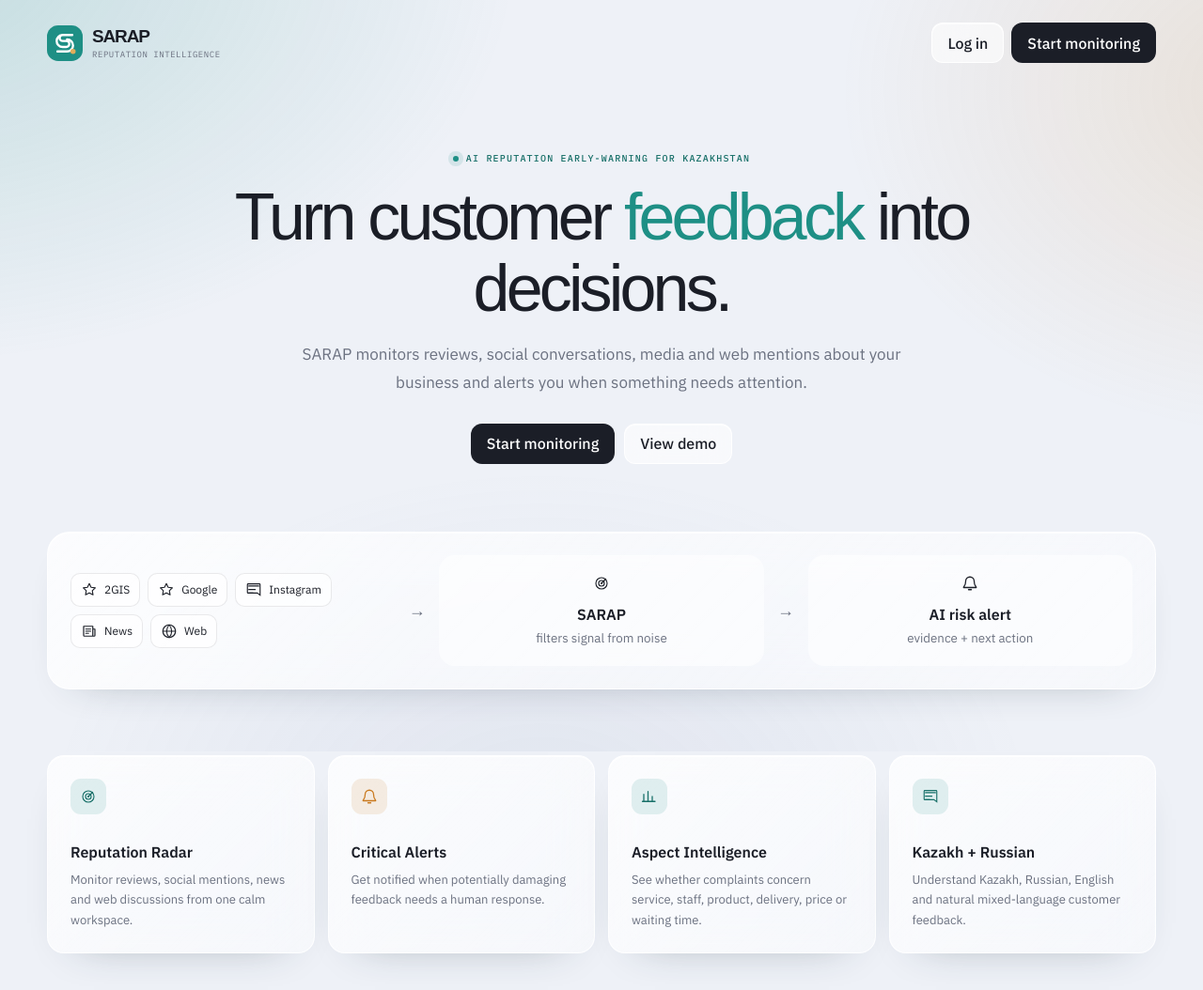
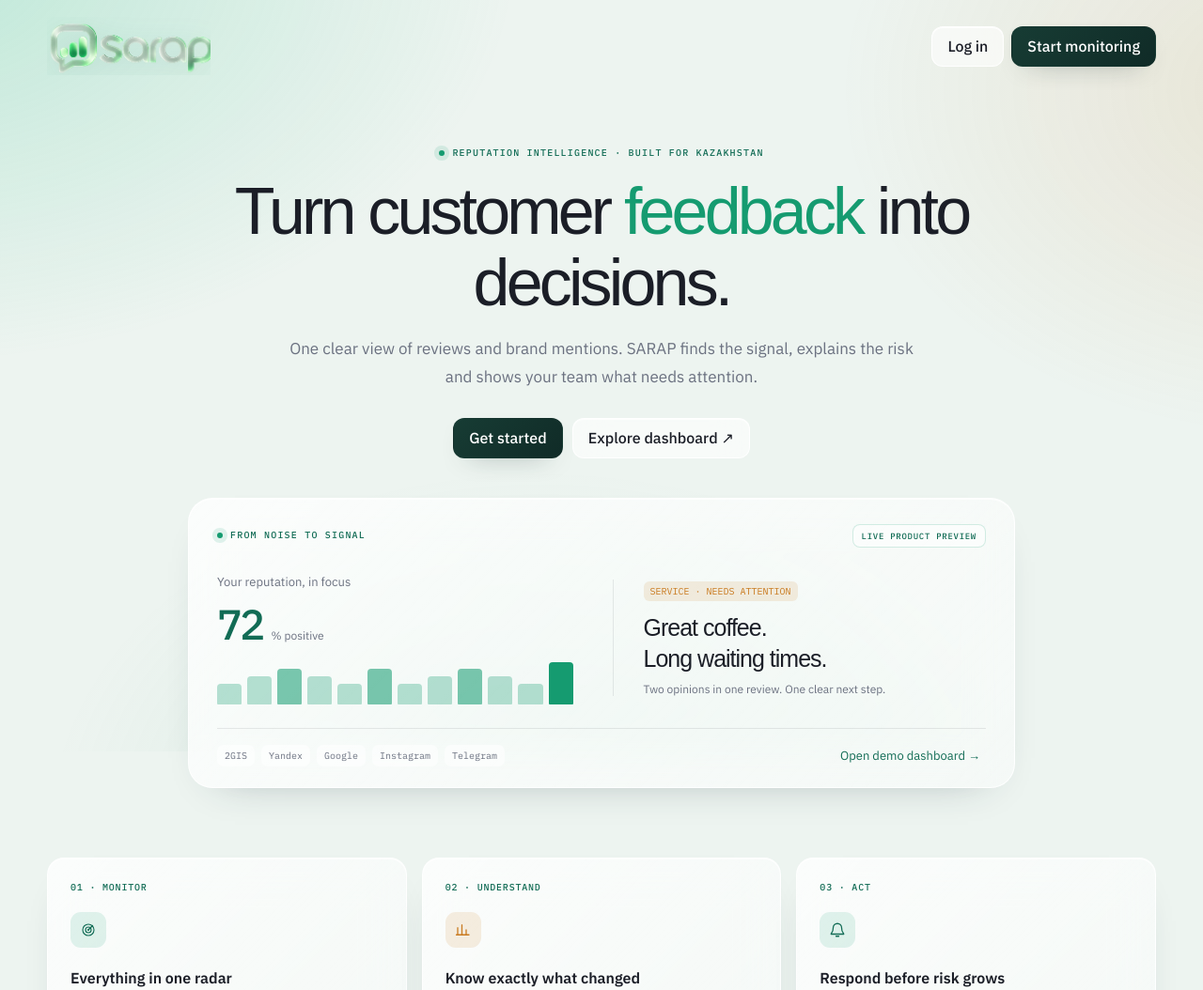
Before and after one commit to madinaerzhan60/sarap_ai, a plain HTML site: page frontend/index.html in a window 1280 px wide. Shown: the top 1054 px of the page at 94% size. Drawn offline with Linux system fonts and the light colour scheme; no server answers; a web font is replaced by a local one.

Commit message:
Restore product landing and apply glass SARAP brand

```diff
--- a/frontend/app.js
+++ b/frontend/app.js
@@ -26,7 +26,7 @@
   admin: '<svg class="icon" viewBox="0 0 24 24" fill="none"><path d="M12 3 4.5 6v5.5c0 4.7 3.1 7.8 7.5 9.5 4.4-1.7 7.5-4.8 7.5-9.5V6L12 3Z" stroke="currentColor" stroke-width="1.6"/><path d="M9 12h6M12 9v6" stroke="currentColor" stroke-width="1.6" stroke-linecap="round"/></svg>',
 };
 
-const logo = () => `<span class="brand"><svg class="brand-mark" viewBox="0 0 48 48" fill="none" aria-hidden="true"><rect width="48" height="48" rx="15" fill="#1E8F85"/><path d="M34 13H21a8 8 0 0 0 0 16h5a4 4 0 0 0 0-8h-5a4 4 0 0 1 0-8h13M14 35h13a8 8 0 0 0 0-16" stroke="white" stroke-width="3" stroke-linecap="round"/><circle cx="35" cy="35" r="3.5" fill="#E2AD5A"/></svg><span>SARAP<small>REPUTATION INTELLIGENCE</small></span></span>`;
+const logo = () => `<span class="brand" aria-label="SARAP"><span class="brand-logo" role="img" aria-label="SARAP"></span></span>`;
 
 const demoMentions = [
   { id:'m1', source:'2GIS', type:'review', author:'Nurlan B.', time:'2 hours ago', text:'Кофе күшті, бірақ кассир қыз өте дөрекі екен.', sentiment:'mixed', language:'Mixed KZ/RU', risk:61, aspects:[['Product','pos'],['Staff','neg']], rating:3, reviewed:false },
@@ -88,10 +88,11 @@
 function landing() {
   return `<main class="landing-shell">
     <nav class="landing-nav">${logo()}<div class="nav-actions"><button class="btn btn-secondary" data-action="login">Log in</button><button class="btn btn-primary" data-action="register">Start monitoring</button></div></nav>
-    <section class="hero"><div class="eyebrow">AI reputation early-warning for Kazakhstan</div><h1>Turn customer <span>feedback</span> into decisions.</h1><p>SARAP monitors reviews, social conversations, media and web mentions about your business and alerts you when something needs attention.</p><div class="hero-actions"><button class="btn btn-primary" data-action="register">Start monitoring</button><button class="btn btn-secondary" data-action="demo">View demo</button></div></section>
-    <section class="signal-flow glass" aria-label="SARAP product flow"><div class="source-cloud"><span class="source-chip">${icons.review}2GIS</span><span class="source-chip">${icons.review}Google</span><span class="source-chip">${icons.mentions}Instagram</span><span class="source-chip">${icons.news}News</span><span class="source-chip">${icons.web}Web</span></div><span class="flow-arrow">→</span><div class="flow-node">${icons.radar}<strong>SARAP</strong><small class="muted">filters signal from noise</small></div><span class="flow-arrow">→</span><div class="flow-node">${icons.alerts}<strong>AI risk alert</strong><small class="muted">evidence + next action</small></div></section>
-    <section class="features"><article class="feature glass"><div class="feature-icon">${icons.radar}</div><h3>Reputation Radar</h3><p>Monitor reviews, social mentions, news and web discussions from one calm workspace.</p></article><article class="feature glass"><div class="feature-icon">${icons.alerts}</div><h3>Critical Alerts</h3><p>Get notified when potentially damaging feedback needs a human response.</p></article><article class="feature glass"><div class="feature-icon">${icons.analytics}</div><h3>Aspect Intelligence</h3><p>See whether complaints concern service, staff, product, delivery, price or waiting time.</p></article><article class="feature glass"><div class="feature-icon">${icons.mentions}</div><h3>Kazakh + Russian</h3><p>Understand Kazakh, Russian, English and natural mixed-language customer feedback.</p></article></section>
+    <section class="hero"><div class="eyebrow">Reputation intelligence · built for Kazakhstan</div><h1>Turn customer <span>feedback</span> into decisions.</h1><p>One clear view of reviews and brand mentions. SARAP finds the signal, explains the risk and shows your team what needs attention.</p><div class="hero-actions"><button class="btn btn-primary" data-action="register">Get started</button><button class="btn btn-secondary" data-action="demo">Explore dashboard ↗</button></div></section>
+    <section class="signal-preview glass" aria-label="SARAP product preview"><div class="preview-head"><span class="section-label">From noise to signal</span><span class="preview-badge">Live product preview</span></div><div class="preview-grid"><div class="preview-score-block"><span>Your reputation, in focus</span><strong>72<small>% positive</small></strong><div class="preview-bars"><i></i><i></i><i></i><i></i><i></i><i></i><i></i><i></i><i></i><i></i><i></i><i></i></div></div><div class="preview-insight"><span class="tag neg">SERVICE · NEEDS ATTENTION</span><h2>Great coffee.<br>Long waiting times.</h2><p>Two opinions in one review. One clear next step.</p></div></div><div class="preview-bottom"><div class="source-row"><span>2GIS</span><span>Yandex</span><span>Google</span><span>Instagram</span><span>Telegram</span></div><button class="form-link" data-action="demo">Open demo dashboard →</button></div></section>
+    <section class="features landing-features"><article class="feature glass"><div class="feature-number">01 · MONITOR</div><div class="feature-icon">${icons.radar}</div><h3>Everything in one radar</h3><p>Connect reviews, social conversations, public channels, news and web mentions to one workspace.</p></article><article class="feature glass"><div class="feature-number">02 · UNDERSTAND</div><div class="feature-icon">${icons.analytics}</div><h3>Know exactly what changed</h3><p>AI separates service, staff, product, delivery and price instead of hiding meaning inside one score.</p></article><article class="feature glass"><div class="feature-number">03 · ACT</div><div class="feature-icon">${icons.alerts}</div><h3>Respond before risk grows</h3><p>Critical signals reach the team with evidence, priority and a reply draft in the customer’s language.</p></article></section>
     <section class="language-demo glass"><div><div class="eyebrow">Local language intelligence</div><h2>One review can contain two different truths.</h2><p class="muted">SARAP keeps the aspect-level meaning instead of flattening everything into one sentiment score.</p></div><div class="analysis-output"><p class="quote">“Кофе күшті, бірақ кассир қыз өте дөрекі екен.”</p><div class="analysis-row"><span>Product</span><strong class="good">Positive</strong></div><div class="analysis-row"><span>Staff</span><strong class="warning">Negative</strong></div><div class="analysis-row"><span>Language</span><strong>Mixed KZ/RU</strong></div></div></section>
+    <section class="pricing-section"><div class="section-intro"><div class="eyebrow">Plans that grow with your monitoring</div><h2>Start focused. Add sources when you need them.</h2><p>No complicated setup before you can see the product.</p></div><div class="pricing-grid"><article class="plan glass"><span class="plan-kicker">One-time</span><h3>Audit</h3><div class="plan-price">₸15,000</div><ul><li>Reputation snapshot</li><li>Connected-source report</li><li>Priority issues</li></ul><button class="btn btn-secondary" data-action="register">Get audit</button></article><article class="plan glass featured"><span class="plan-kicker">For growing brands</span><h3>Monitor</h3><div class="plan-price">₸45,000<small>/mo</small></div><ul><li>Continuous monitoring</li><li>Aspect and sentiment analysis</li><li>Alerts and team workflow</li></ul><button class="btn btn-primary" data-action="register">Start monitoring</button></article><article class="plan glass"><span class="plan-kicker">Multi-location</span><h3>Pro</h3><div class="plan-price">Custom</div><ul><li>Multiple brands and locations</li><li>Custom sources and alerts</li><li>Team access and API</li></ul><button class="btn btn-secondary" data-action="register">Create workspace</button></article></div></section>
     <footer class="landing-footer"><span>SARAP · Reputation intelligence for Kazakhstan</span><span>Connect → Monitor → Understand → Alert → Act</span></footer>
   </main>`;
 }
--- a/frontend/index.html
+++ b/frontend/index.html
@@ -10,12 +10,12 @@
   <link rel="preconnect" href="https://fonts.gstatic.com" crossorigin>
   <link href="https://fonts.googleapis.com/css2?family=Unbounded:wght@400;500;600&family=IBM+Plex+Mono:wght@400;500;600&family=IBM+Plex+Sans:wght@400;500;600&display=swap" rel="stylesheet">
   <link rel="icon" href="assets/favicon.svg" type="image/svg+xml">
-  <link rel="stylesheet" href="styles.css?v=11">
+  <link rel="stylesheet" href="styles.css?v=13">
 </head>
 <body>
   <div id="toast-region" class="toast-region" aria-live="polite"></div>
   <div id="app"></div>
-  <script src="config.js?v=11"></script>
-  <script type="module" src="app.js?v=11"></script>
+  <script src="config.js?v=13"></script>
+  <script type="module" src="app.js?v=13"></script>
 </body>
 </html>
--- a/frontend/styles.css
+++ b/frontend/styles.css
@@ -1,12 +1,12 @@
 :root {
-  --teal: #1e8f85;
-  --teal-dark: #176f68;
-  --teal-soft: rgba(30, 143, 133, .12);
+  --teal: #159b70;
+  --teal-dark: #126c55;
+  --teal-soft: rgba(21, 155, 112, .12);
   --amber: #c97a1f;
   --amber-soft: rgba(201, 122, 31, .13);
   --ink: #1b1e27;
   --muted: #6b7180;
-  --bg: #eef1f7;
+  --bg: #edf4f0;
   --line: rgba(27, 30, 39, .09);
   --glass: rgba(255, 255, 255, .68);
   --glass-strong: rgba(255, 255, 255, .86);
@@ -17,7 +17,7 @@
 * { box-sizing: border-box; }
 html { scroll-behavior: smooth; }
 body { margin: 0; min-height: 100vh; color: var(--ink); background: var(--bg); font-family: "IBM Plex Sans", sans-serif; -webkit-font-smoothing: antialiased; }
-body::before { content: ""; position: fixed; inset: 0; pointer-events: none; z-index: -1; background: radial-gradient(60rem 40rem at -8% -6%, rgba(30,143,133,.21), transparent 68%), radial-gradient(45rem 34rem at 108% 12%, rgba(201,122,31,.14), transparent 68%), radial-gradient(50rem 36rem at 45% 110%, rgba(104,125,173,.10), transparent 66%); }
+body::before { content: ""; position: fixed; inset: 0; pointer-events: none; z-index: -1; background: radial-gradient(60rem 40rem at -8% -6%, rgba(46,196,141,.25), transparent 68%), radial-gradient(45rem 34rem at 108% 12%, rgba(201,122,31,.13), transparent 68%), radial-gradient(50rem 36rem at 45% 110%, rgba(105,181,153,.14), transparent 66%); }
 button, input, select, textarea { font: inherit; }
 button, a { -webkit-tap-highlight-color: transparent; }
 button { cursor: pointer; }
@@ -28,12 +28,11 @@
 .mono { font-family: "IBM Plex Mono", monospace; }
 .eyebrow { display: flex; align-items: center; gap: 8px; margin: 0 0 12px; color: var(--teal-dark); font: 500 10px/1.4 "IBM Plex Mono", monospace; letter-spacing: .12em; text-transform: uppercase; }
 .eyebrow::before { content: ""; width: 6px; height: 6px; border-radius: 50%; background: var(--teal); box-shadow: 0 0 0 5px var(--teal-soft); }
-.brand { display: inline-flex; align-items: center; gap: 10px; text-decoration: none; font: 600 19px "Unbounded", sans-serif; letter-spacing: -.06em; }
-.brand-mark { width: 38px; height: 38px; flex: none; }
-.brand small { display: block; margin-top: 2px; color: var(--muted); font: 400 9px "IBM Plex Mono", monospace; letter-spacing: .06em; }
+.brand { width: 158px; height: 54px; display: inline-flex; align-items: center; overflow: hidden; flex: none; text-decoration: none; }
+.brand-logo { width: 100%; height: 100%; display: block; background: url("assets/sarap-glass-logo.png") center/132% auto no-repeat; filter: drop-shadow(0 8px 16px rgba(19,125,91,.12)); }
 .btn { min-height: 43px; display: inline-flex; align-items: center; justify-content: center; gap: 8px; padding: 10px 16px; border: 1px solid transparent; border-radius: 12px; background: transparent; color: var(--ink); font-weight: 500; text-decoration: none; transition: transform .18s, background .18s, border-color .18s; }
 .btn:hover { transform: translateY(-1px); }
-.btn-primary { background: var(--ink); color: white; }
+.btn-primary { background: linear-gradient(135deg, #173c34, #102b27); color: white; box-shadow: 0 10px 28px -18px rgba(16,43,39,.8); }
 .btn-secondary { border-color: rgba(255,255,255,.9); background: rgba(255,255,255,.60); box-shadow: var(--shadow); backdrop-filter: blur(18px); }
 .btn-teal { background: var(--teal); color: white; }
 .btn-quiet { min-height: 34px; padding: 6px 10px; border-color: var(--line); color: var(--muted); font-size: 12px; }
@@ -42,24 +41,36 @@
 .glass { border: 1px solid rgba(255,255,255,.83); background: linear-gradient(135deg, rgba(255,255,255,.79), rgba(255,255,255,.48)); box-shadow: var(--shadow); backdrop-filter: blur(24px) saturate(125%); }
 
 /* Landing */
-.landing-shell { width: min(1180px, calc(100% - 40px)); margin: 0 auto; padding: 24px 0 56px; }
+.landing-shell { width: min(1180px, calc(100% - 40px)); margin: 0 auto; padding: 18px 0 56px; }
 .landing-nav { display: flex; align-items: center; justify-content: space-between; gap: 16px; }
+.landing-nav .brand { width: 174px; height: 62px; }
 .nav-actions { display: flex; gap: 8px; }
-.hero { padding: 95px 0 72px; text-align: center; }
+.hero { padding: 76px 0 42px; text-align: center; }
 .hero .eyebrow { justify-content: center; }
 .hero h1 { max-width: 850px; margin: 18px auto; font: 500 clamp(38px, 5.7vw, 70px)/1.08 "Unbounded", sans-serif; letter-spacing: -.055em; }
 .hero h1 span { color: var(--teal); }
 .hero > p { max-width: 670px; margin: 0 auto 28px; color: var(--muted); font-size: 17px; line-height: 1.75; }
 .hero-actions { display: flex; justify-content: center; gap: 10px; flex-wrap: wrap; }
-.signal-flow { display: grid; grid-template-columns: 1fr auto 1fr auto 1fr; gap: 18px; align-items: center; padding: 24px; border-radius: 24px; }
-.source-cloud { display: flex; gap: 8px; flex-wrap: wrap; }
-.source-chip { display: inline-flex; align-items: center; gap: 7px; padding: 8px 10px; border: 1px solid var(--line); border-radius: 10px; background: rgba(255,255,255,.67); font-size: 12px; }
-.flow-node { min-height: 118px; display: grid; place-items: center; padding: 18px; border-radius: 17px; background: rgba(255,255,255,.53); text-align: center; }
-.flow-node strong { display: block; margin-top: 8px; }
-.flow-arrow { color: var(--muted); font: 18px "IBM Plex Mono", monospace; }
-.features { display: grid; grid-template-columns: repeat(4, 1fr); gap: 14px; margin: 70px 0; }
+.signal-preview { max-width: 880px; margin: 0 auto 74px; padding: 27px 30px 22px; border-radius: 26px; }
+.preview-head, .preview-bottom { display: flex; align-items: center; justify-content: space-between; gap: 18px; }
+.preview-head .section-label { margin: 0; }
+.preview-badge { padding: 6px 9px; border: 1px solid rgba(21,155,112,.18); border-radius: 8px; background: rgba(255,255,255,.48); color: var(--teal-dark); font: 500 9px "IBM Plex Mono", monospace; letter-spacing: .08em; text-transform: uppercase; }
+.preview-grid { display: grid; grid-template-columns: 1fr 1.05fr; gap: 42px; align-items: center; margin: 25px 0; }
+.preview-score-block > span { color: var(--muted); font-size: 13px; }
+.preview-score-block > strong { display: block; margin-top: 7px; color: var(--teal-dark); font: 500 45px "IBM Plex Mono", monospace; letter-spacing: -.06em; }
+.preview-score-block > strong small { margin-left: 9px; color: var(--muted); font: 400 12px "IBM Plex Sans", sans-serif; letter-spacing: 0; }
+.preview-bars { height: 45px; display: flex; align-items: end; gap: 6px; margin-top: 12px; }
+.preview-bars i { flex: 1; height: 48%; border-radius: 4px 4px 1px 1px; background: rgba(21,155,112,.30); }
+.preview-bars i:nth-child(2n) { height: 67%; }.preview-bars i:nth-child(3n) { height: 84%; background: rgba(21,155,112,.56); }.preview-bars i:last-child { height: 100%; background: var(--teal); }
+.preview-insight { padding-left: 32px; border-left: 1px solid var(--line); }
+.preview-insight h2 { margin: 15px 0 8px; font: 500 25px/1.32 "Unbounded", sans-serif; letter-spacing: -.04em; }
+.preview-insight p { margin: 0; color: var(--muted); font-size: 12px; }
+.preview-bottom { padding-top: 17px; border-top: 1px solid var(--line); }
+.source-row { display: flex; gap: 7px; flex-wrap: wrap; }.source-row span { padding: 5px 8px; border-radius: 7px; background: rgba(255,255,255,.54); color: var(--muted); font: 10px "IBM Plex Mono", monospace; }
+.features { display: grid; grid-template-columns: repeat(3, 1fr); gap: 16px; margin: 70px 0; }
 .feature { padding: 24px; border-radius: var(--radius); }
-.feature .feature-icon { width: 38px; height: 38px; display: grid; place-items: center; margin-bottom: 30px; border-radius: 11px; background: var(--teal-soft); color: var(--teal-dark); }
+.feature-number { margin-bottom: 20px; color: var(--teal-dark); font: 500 10px "IBM Plex Mono", monospace; letter-spacing: .08em; }
+.feature .feature-icon { width: 38px; height: 38px; display: grid; place-items: center; margin-bottom: 22px; border-radius: 11px; background: var(--teal-soft); color: var(--teal-dark); }
 .feature:nth-child(2) .feature-icon { color: var(--amber); background: var(--amber-soft); }
 .feature h3 { margin: 0 0 9px; font-size: 16px; }
 .feature p { margin: 0; color: var(--muted); font-size: 13px; line-height: 1.65; }
@@ -68,11 +79,16 @@
 .analysis-output { padding: 24px; border-radius: 16px; background: rgba(255,255,255,.58); }
 .quote { margin: 0 0 22px; font-size: 18px; line-height: 1.55; }
 .analysis-row { display: flex; justify-content: space-between; gap: 12px; padding: 11px 0; border-top: 1px solid var(--line); font-size: 13px; }
+.pricing-section { margin: 90px 0 20px; }
+.section-intro { max-width: 650px; margin: 0 auto 30px; text-align: center; }.section-intro .eyebrow { justify-content: center; }.section-intro h2 { margin: 0 0 10px; font: 500 clamp(27px,3vw,40px)/1.25 "Unbounded",sans-serif; letter-spacing: -.045em; }.section-intro p { margin: 0; color: var(--muted); }
+.pricing-grid { display: grid; grid-template-columns: repeat(3,1fr); gap: 16px; }
+.plan { display: flex; flex-direction: column; padding: 25px; border-radius: 22px; }.plan.featured { transform: translateY(-8px); border-color: rgba(21,155,112,.34); background: linear-gradient(145deg,rgba(206,247,229,.82),rgba(255,255,255,.55)); }.plan-kicker { color: var(--muted); font: 10px "IBM Plex Mono",monospace; text-transform: uppercase; letter-spacing: .08em; }.plan h3 { margin: 12px 0 5px; font-size: 18px; }.plan-price { margin: 7px 0 18px; font: 500 25px "IBM Plex Mono",monospace; }.plan-price small { color: var(--muted); font-size: 11px; }.plan ul { flex: 1; display: grid; gap: 9px; margin: 0 0 23px; padding: 0; list-style: none; color: var(--muted); font-size: 13px; }.plan li::before { content: "✓"; margin-right: 8px; color: var(--teal); }.plan .btn { width: 100%; }
 .landing-footer { display: flex; justify-content: space-between; gap: 16px; margin-top: 55px; padding-top: 22px; border-top: 1px solid var(--line); color: var(--muted); font-size: 12px; }
 
 /* Auth and onboarding */
 .center-shell { min-height: 100vh; width: min(1040px, calc(100% - 40px)); margin: auto; display: grid; grid-template-columns: .9fr 1.1fr; align-items: center; gap: 80px; padding: 40px 0; }
 .auth-story h1 { margin: 22px 0 14px; font: 500 40px/1.18 "Unbounded", sans-serif; letter-spacing: -.045em; }
+.auth-story .brand { width: 220px; height: 80px; margin-left: -12px; }
 .auth-story p { color: var(--muted); line-height: 1.7; }
 .auth-points { display: grid; gap: 12px; margin-top: 32px; }
 .auth-point { display: flex; align-items: center; gap: 10px; font-size: 13px; }
@@ -108,8 +124,7 @@
 .topbar { position: sticky; top: 0; z-index: 14; padding: 10px 18px 0; }
 .topbar-inner { width: min(1440px, 100%); min-height: 68px; display: grid; grid-template-columns: auto minmax(450px, 1fr) auto; align-items: center; gap: 20px; margin: 0 auto; padding: 9px 12px; border: 1px solid rgba(255,255,255,.83); border-radius: 17px; background: rgba(247,249,251,.78); box-shadow: 0 16px 45px -34px rgba(32,54,67,.5); backdrop-filter: blur(28px) saturate(130%); }
 .topbar-start { display: flex; align-items: center; gap: 14px; min-width: 0; }
-.topbar .brand small { display: none; }
-.topbar .brand-mark { width: 36px; height: 36px; }
+.topbar .brand { width: 112px; height: 42px; }
 .workspace-switcher { min-width: 0; max-width: 190px; display: grid; grid-template-columns: 1fr auto; gap: 0 8px; padding: 7px 10px; border: 1px solid var(--line); border-radius: 10px; background: rgba(255,255,255,.48); color: var(--ink); text-align: left; }
 .workspace-switcher span { grid-column: 1; color: var(--muted); font-size: 8px; letter-spacing: .08em; text-transform: uppercase; }
 .workspace-switcher strong { max-width: 145px; overflow: hidden; white-space: nowrap; text-overflow: ellipsis; font-size: 11px; }
@@ -203,11 +218,12 @@
 
 @media (max-width: 720px) {
   .landing-shell, .center-shell { width: min(100% - 28px, 620px); }
-  .landing-nav .brand small { display: none; }.landing-nav .btn-secondary { display: none; }
+  .landing-nav .btn-secondary { display: none; }
   .hero { padding: 68px 0 48px; }.hero h1 { font-size: 40px; }.hero > p { font-size: 15px; }
-  .signal-flow { grid-template-columns: 1fr; }.flow-arrow { transform: rotate(90deg); }.source-cloud { justify-content: center; }
+  .signal-preview { padding: 22px; margin-bottom: 48px; }.preview-grid { grid-template-columns: 1fr; gap: 24px; }.preview-insight { padding: 22px 0 0; border-left: 0; border-top: 1px solid var(--line); }.preview-bottom { align-items: flex-start; flex-direction: column; }
   .features { grid-template-columns: 1fr; margin: 45px 0; }.feature { padding: 20px; }.feature .feature-icon { margin-bottom: 20px; }
   .language-demo { grid-template-columns: 1fr; padding: 25px; }
+  .pricing-section { margin-top: 65px; }.pricing-grid { grid-template-columns: 1fr; }.plan.featured { transform: none; }
   .center-shell { display: block; padding: 20px 0 40px; }.auth-story { padding: 10px 4px 28px; }.auth-story h1 { font-size: 29px; }.auth-points { display: none; }.field-grid, .source-choice { grid-template-columns: 1fr; }
   .topbar { padding: 8px 8px 0; }
   .topbar-inner { grid-template-columns: 1fr auto; gap: 8px; padding: 9px 10px 6px; border-radius: 15px; }
@@ -220,7 +236,7 @@
   .top-link > span, .top-link:hover > span, .top-link:focus-visible > span { display: inline; max-width: 88px; opacity: 1; transform: none; }
   .top-link .icon { width: 15px; height: 15px; }
   .top-link.active::after { left: 12px; right: 12px; bottom: 2px; }
-  .app-main { width: calc(100% - 28px); padding: 28px 0 45px; }
+  .app-main { width: calc(100% - 28px); padding: 44px 0 45px; }
   .page-head { align-items: flex-start; flex-direction: column; }.page-head h1 { font-size: 22px; }.head-actions { width: 100%; }.head-actions .date-select { flex: 1; }
   .metric-grid { grid-template-columns: 1fr 1fr; gap: 9px; }.metric-card { padding: 15px; }.metric-value { font-size: 23px; }
   .signal-card { grid-template-columns: 1fr; }.risk-score { text-align: left; }
```
Also changed, not shown: frontend/assets/favicon.svg, frontend/assets/sarap-glass-logo.png (added).
